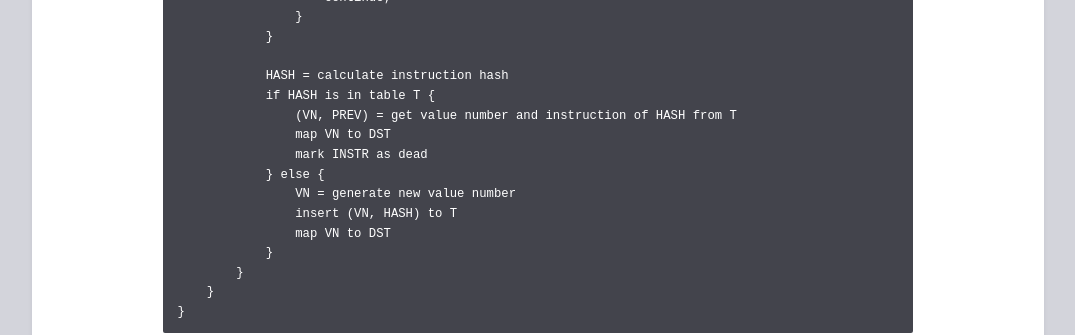
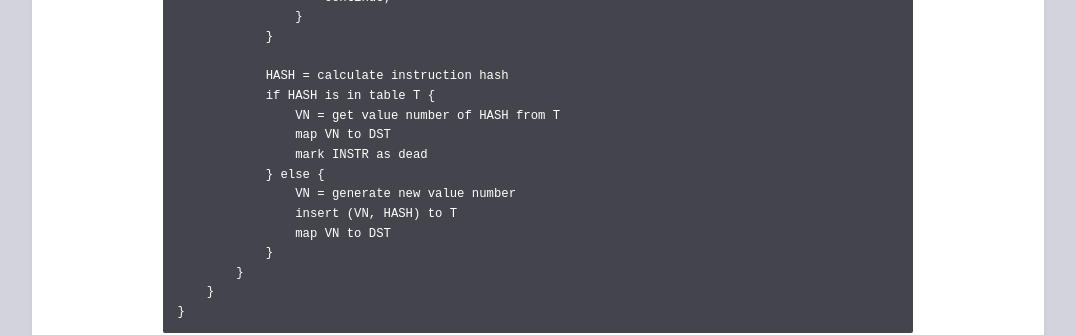
Before and after one commit to jdryg/jdryg.github.io, a Jekyll site: the page built from _posts/2026-01-06-local-value-numbering.markdown, in a window 1280 px wide and 1400 px high, scrolled down 5552 px. Shown: the part 864-1199 px from the top of the window, without its empty margins (102-1177 px from the left). Built offline with Jekyll 4.4.1, drawn with Linux system fonts in a browser that asks for light colours; our own code applies the rules of GitHub Pages for plain Markdown files; some of the changed text lies outside the part shown.

Commit message:
lvn: cleanup of full algorithm

```diff
--- a/_posts/2026-01-06-local-value-numbering.markdown
+++ b/_posts/2026-01-06-local-value-numbering.markdown
@@ -228,7 +228,7 @@ for each basic block BB {
 
             HASH = calculate instruction hash
             if HASH is in table T {
-                (VN, PREV) = get value number and instruction of HASH from T
+                VN = get value number of HASH from T
                 map VN to DST
                 mark INSTR as dead
             } else {
```
